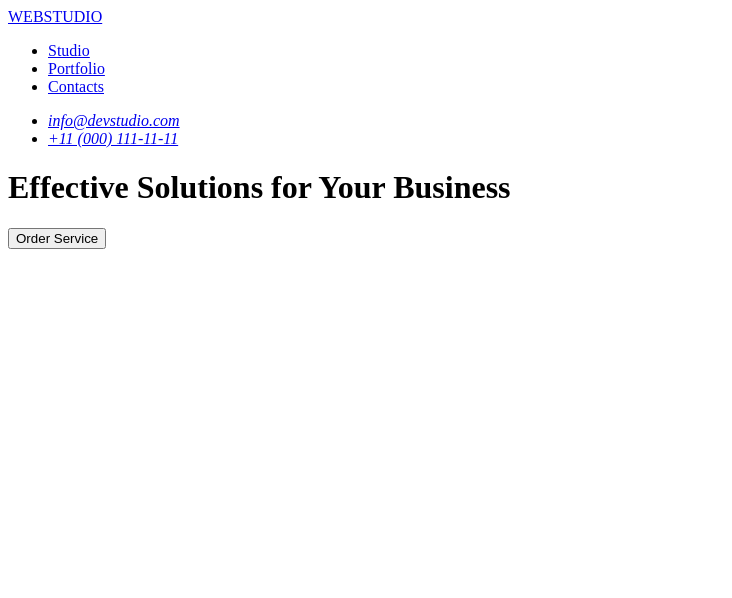
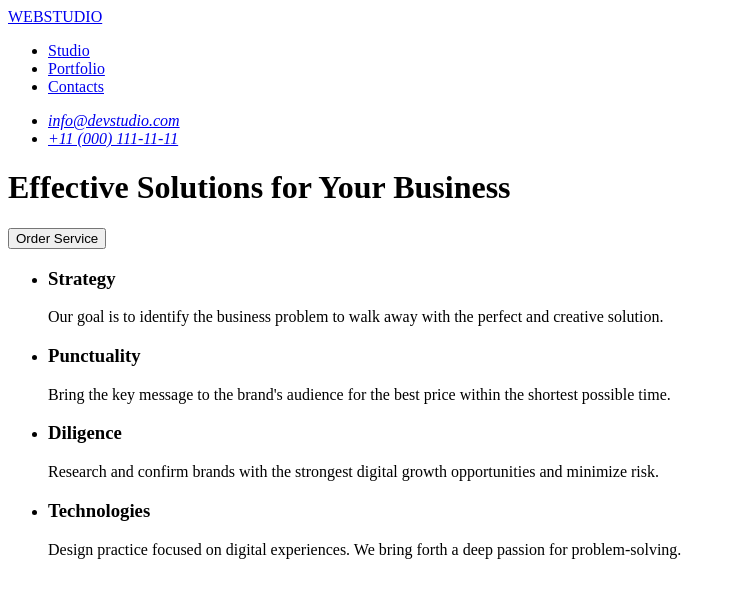
Before and after one commit to Anastasiia-tyk/goit-markup-hw-01, a plain HTML site: page index.html in a window 1280 px wide. Shown: the whole page, without its empty margins (0-732 px from the left). Drawn offline with Linux system fonts and the light colour scheme.

Commit message:
add section(list)

```diff
--- a/index.html
+++ b/index.html
@@ -35,6 +35,29 @@
         <!-- Hero Section -->
         <h1>Effective Solutions for Your Business</h1>
         <button type="button">Order Service</button>
+
+        <!-- Section 2 - List -->
+        <section>
+            <ul>
+                <li>
+                    <h3>Strategy</h3>
+                    <p>Our goal is to identify the business
+problem to walk away with the perfect and creative solution. </p>
+                </li>
+                <li>
+                    <h3>Punctuality</h3>
+                    <p>Bring the key message to the brand's audience for the best price within the shortest possible time.</p>
+                </li>
+                <li>
+                    <h3>Diligence</h3>
+                    <p>Research and confirm brands with the strongest digital growth opportunities and minimize risk.</p>
+                </li>
+                <li>
+                    <h3>Technologies</h3>
+                    <p>Design practice focused on digital experiences. We bring forth a deep passion for problem-solving.</p>
+                </li>
+            </ul>
+        </section>
       </main>
     </header>
   </body>
```
